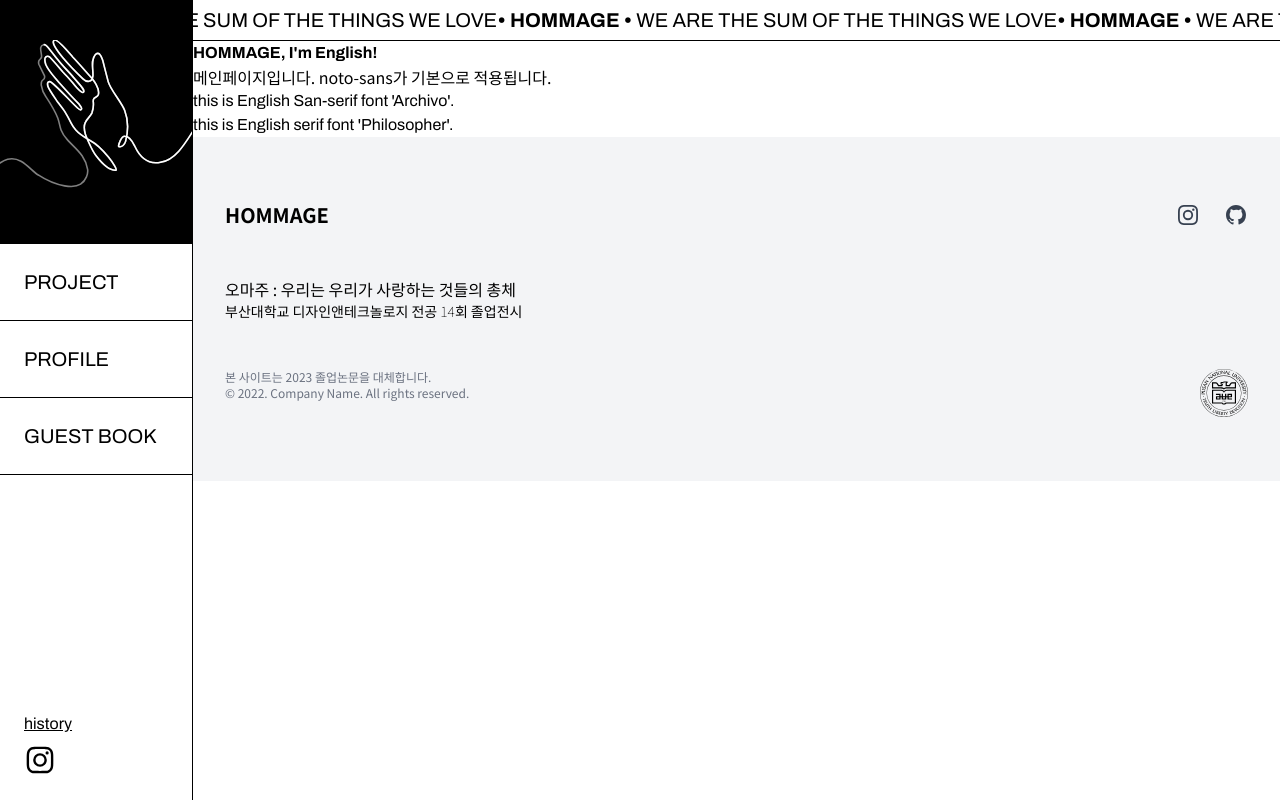
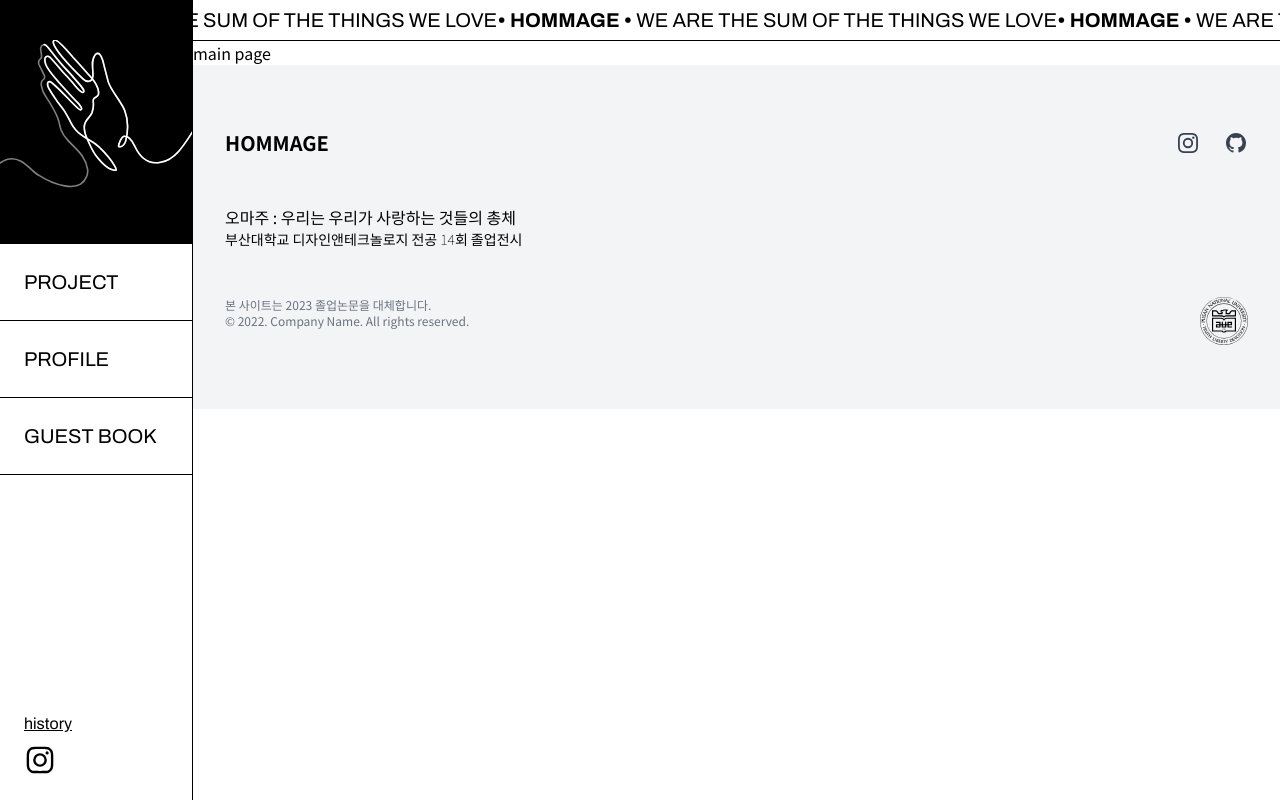
Before and after one commit to PNU-DT-2023/dt-grad-14, a Next.js app: page / in a window 1280 px wide. Built offline with nearby package versions, Linux system fonts and the light colour scheme.

Commit message:
[HOTFIX] 페이지 빌드 에러사항 수정
현재 상황 공유를 위해 배포하는 과정에서 나는 에러들 수정

```diff
--- a/src/app/layout.js
+++ b/src/app/layout.js
@@ -2,7 +2,7 @@ import './globals.css'
 import { Archivo, Noto_Sans_KR, Philosopher } from 'next/font/google' //구글폰트에 있는 폰트들 추가 가능
 import Footer from '@/components/Footer/Footer.js'
 import MarqueeText from '@/components/Marquee/MarqueeText.js';
-import Sidebar from '@/components/Sidebar/Sidebar';
+import Sidebar from '@/components/Sidebar/sidebar.js';
 //한글 기본 폰트 : notoSans
 const notoSansKr = Noto_Sans_KR({
   preload: false,
--- a/src/app/page.js
+++ b/src/app/page.js
@@ -3,13 +3,8 @@ import Image from 'next/image'
 export default function Home() {
   return (
     <>
-    {/* assign : 유림 */}
-    {/* 영문 폰트 적용시 다음과 같이 className을 font-archivo 추가해주면 됨! */}
     <div>
-      <h1 className='font-sanserif font-bold '>HOMMAGE, I'm English!</h1>
-      메인페이지입니다. noto-sans가 기본으로 적용됩니다.
-      <p className='font-sanserif'> this is English San-serif font 'Archivo'. </p>
-      <p className='font-serif'> this is English serif font 'Philosopher'. </p>
+      main page
     </div>
     </>
   )
--- a/src/app/project/[id]/page.js
+++ b/src/app/project/[id]/page.js
@@ -1,7 +1,7 @@
 export default function Project(props) {
     return (
         <>
-            <p className="font-bold">            //// 프로젝트 상세 페이지임</p>
+            <p className="font-bold">프로젝트상세</p>
         </>
     )
 }
--- a/src/app/project/page.js
+++ b/src/app/project/page.js
@@ -1,7 +1,6 @@
 import Gallery from '@/components/Gallery/Gallery'
 
 export default function ProjectList() {
-    // 더미 이미지 생성을 위한 임시 배열, 추후 데이터 가져와서 패치해서 넣을 것
     const temp = Array.from({length: 24}, (_, i) => i + 1);
     return (
         <>
```
